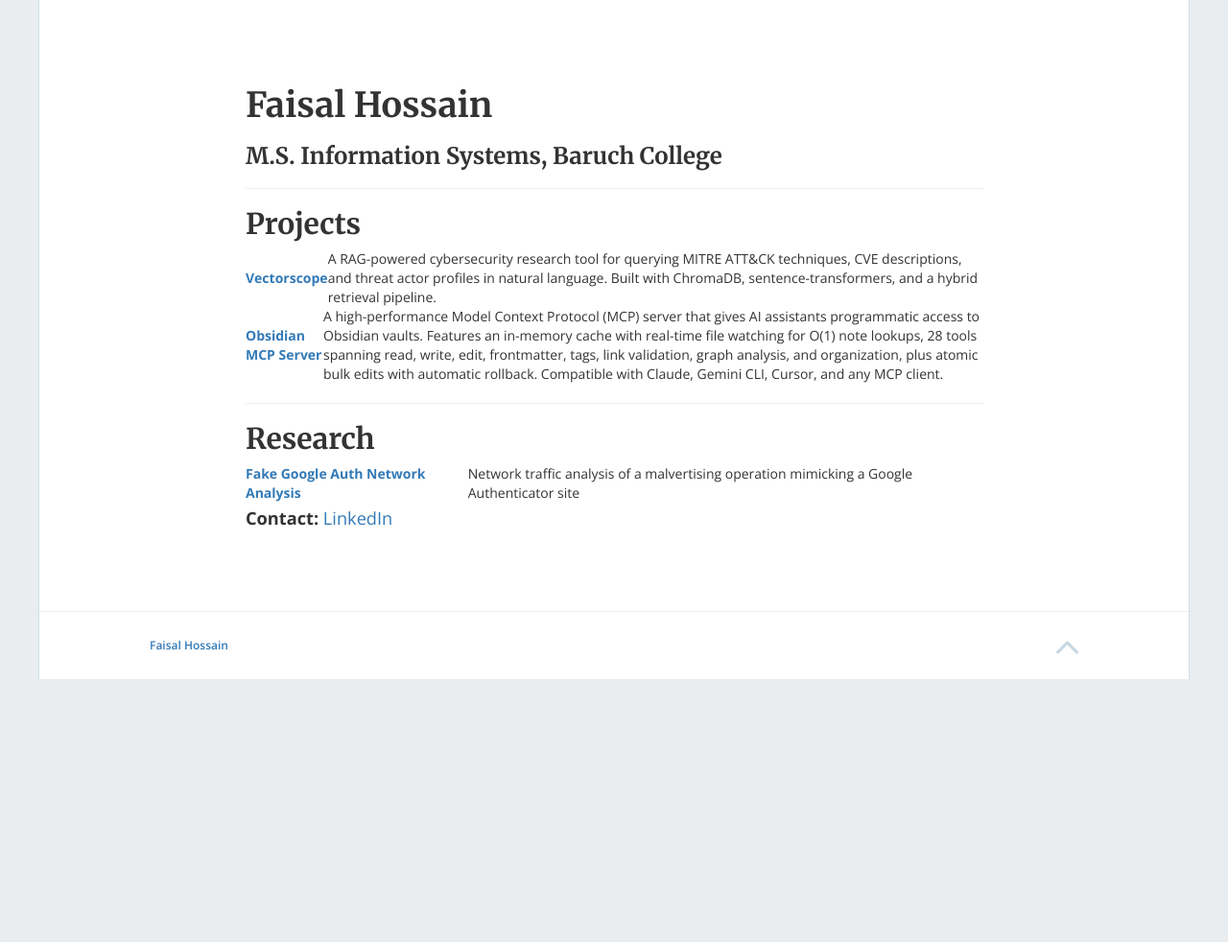
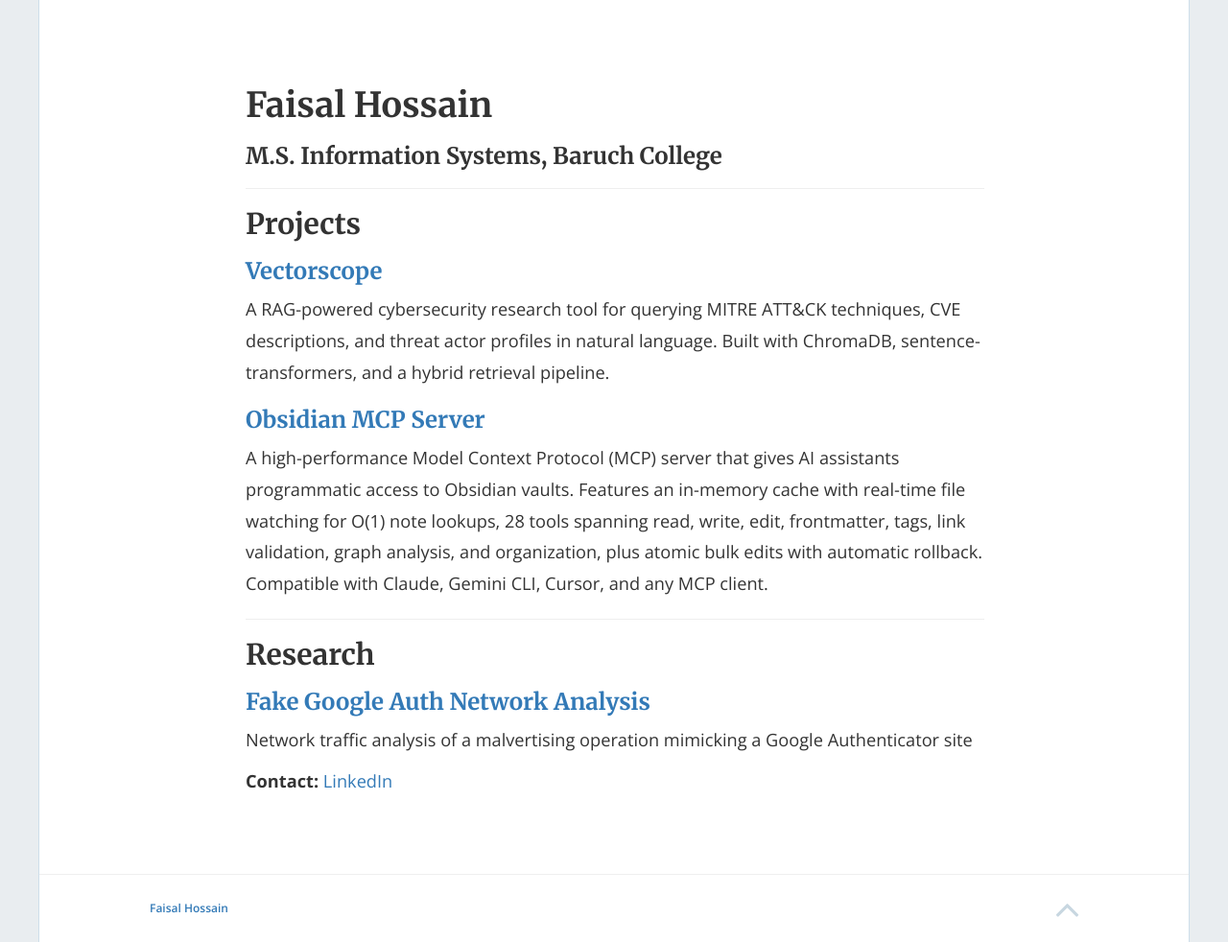
Before and after one commit to faisalhossainnyc/faisalhossainnyc.github.io, a Jekyll site: the page built from index.md, in a window 1280 px wide. Shown: the whole page at 96% size. Built offline with Jekyll 4.4.1, drawn with Linux system fonts in a browser that asks for light colours; nearby versions of some CDN libraries; before the commit the page ends 900 px from its top, so only the background shows below that.

Commit message:
Fix project entry formatting

```diff
--- a/index.md
+++ b/index.md
@@ -10,14 +10,17 @@
 
 ## Projects
 
-**[Vectorscope](https://github.com/faisalhossainnyc/vectorscope)** | A RAG-powered cybersecurity research tool for querying MITRE ATT&CK techniques, CVE descriptions, and threat actor profiles in natural language. Built with ChromaDB, sentence-transformers, and a hybrid retrieval pipeline.
+### [Vectorscope](https://github.com/faisalhossainnyc/vectorscope)
+A RAG-powered cybersecurity research tool for querying MITRE ATT&CK techniques, CVE descriptions, and threat actor profiles in natural language. Built with ChromaDB, sentence-transformers, and a hybrid retrieval pipeline.
 
-**[Obsidian MCP Server](https://github.com/faisalhossainnyc/obsidian-mcp-server)** | A high-performance Model Context Protocol (MCP) server that gives AI assistants programmatic access to Obsidian vaults. Features an in-memory cache with real-time file watching for O(1) note lookups, 28 tools spanning read, write, edit, frontmatter, tags, link validation, graph analysis, and organization, plus atomic bulk edits with automatic rollback. Compatible with Claude, Gemini CLI, Cursor, and any MCP client.
+### [Obsidian MCP Server](https://github.com/faisalhossainnyc/obsidian-mcp-server)
+A high-performance Model Context Protocol (MCP) server that gives AI assistants programmatic access to Obsidian vaults. Features an in-memory cache with real-time file watching for O(1) note lookups, 28 tools spanning read, write, edit, frontmatter, tags, link validation, graph analysis, and organization, plus atomic bulk edits with automatic rollback. Compatible with Claude, Gemini CLI, Cursor, and any MCP client.
 
 ---
 
 ## Research
 
-**[Fake Google Auth Network Analysis](https://github.com/faisalhossainnyc/fake-google-auth-network-analysis)** | Network traffic analysis of a malvertising operation mimicking a Google Authenticator site
+### [Fake Google Auth Network Analysis](https://github.com/faisalhossainnyc/fake-google-auth-network-analysis)
+Network traffic analysis of a malvertising operation mimicking a Google Authenticator site
 
 **Contact:** [LinkedIn](https://www.linkedin.com/in/faisalhossainnyc)
```
